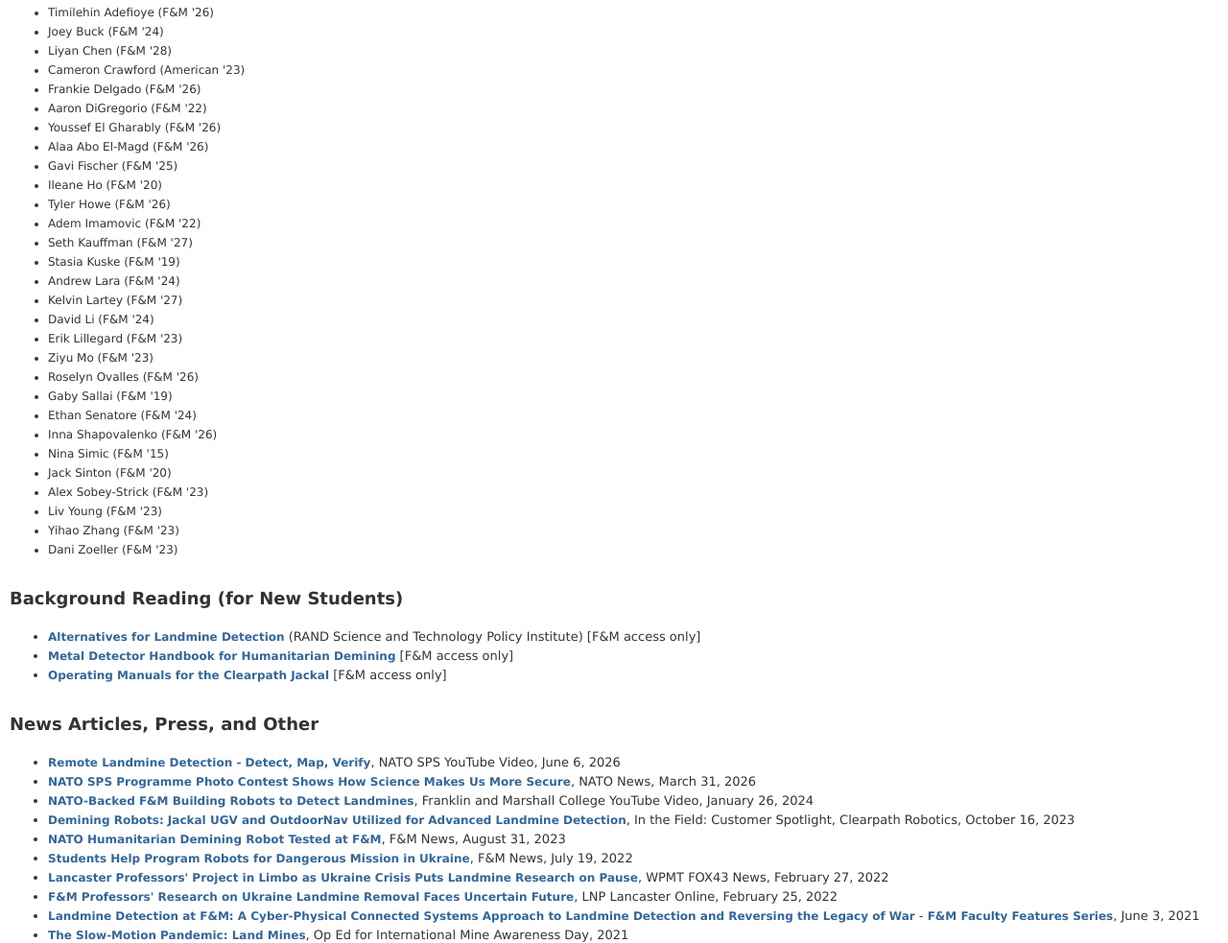
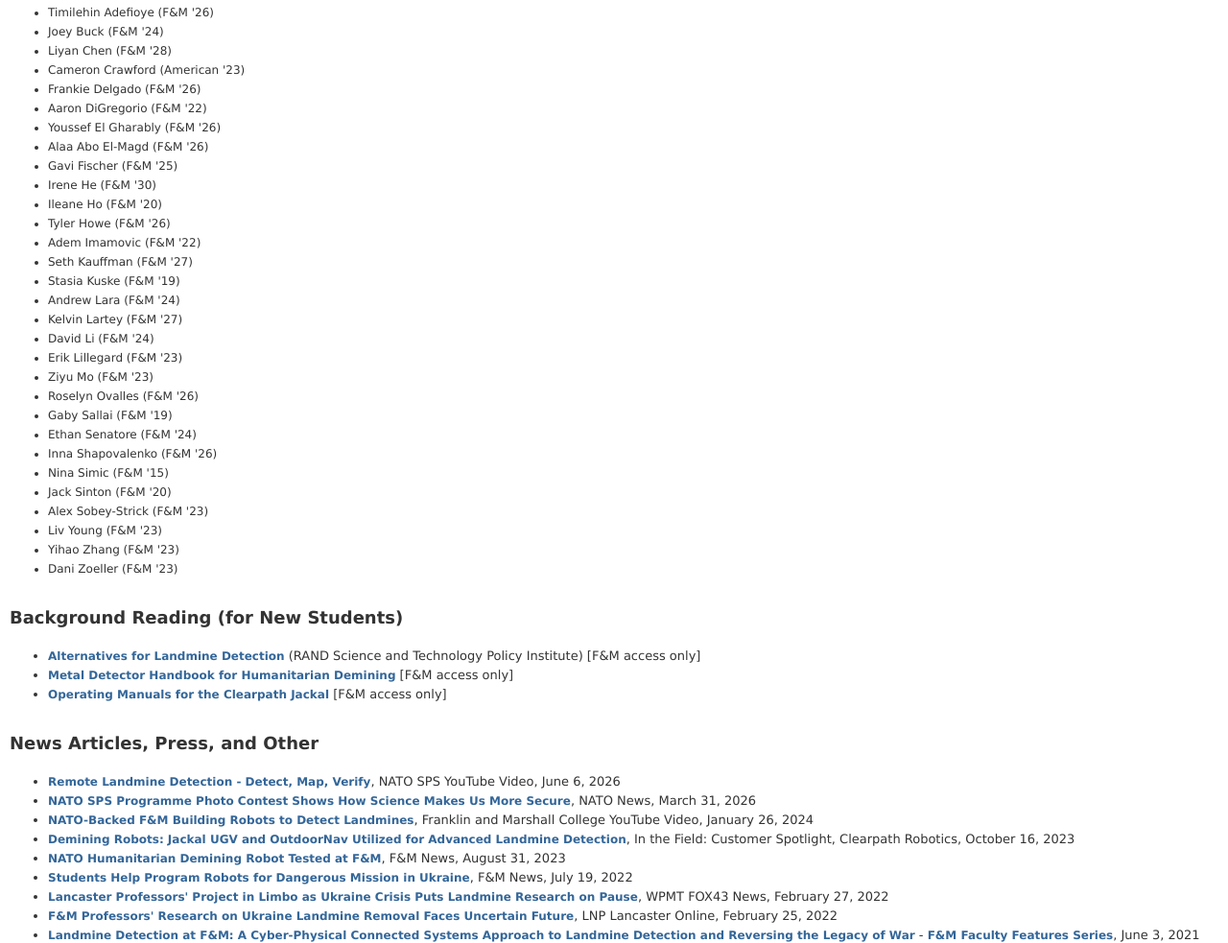
Before and after one commit to froneycrawford/landmine, a plain HTML site: page index.html in a window 1280 px wide. Shown: the part 2111-3094 px from the top of the page at 96% size. Drawn offline with Linux system fonts and the light colour scheme.

Commit message:
landmine20

```diff
--- a/index.html
+++ b/index.html
@@ -242,6 +242,7 @@ Physics and Astronomy)
 <li> Youssef El Gharably (F&M '26)
 <li> Alaa Abo El-Magd (F&M '26)
 <li> Gavi Fischer (F&M '25)
+<li> Irene He (F&M '30)
 <li> Ileane Ho (F&M '20)
 <li> Tyler Howe (F&M '26)
 <li> Adem Imamovic (F&M '22)
```
